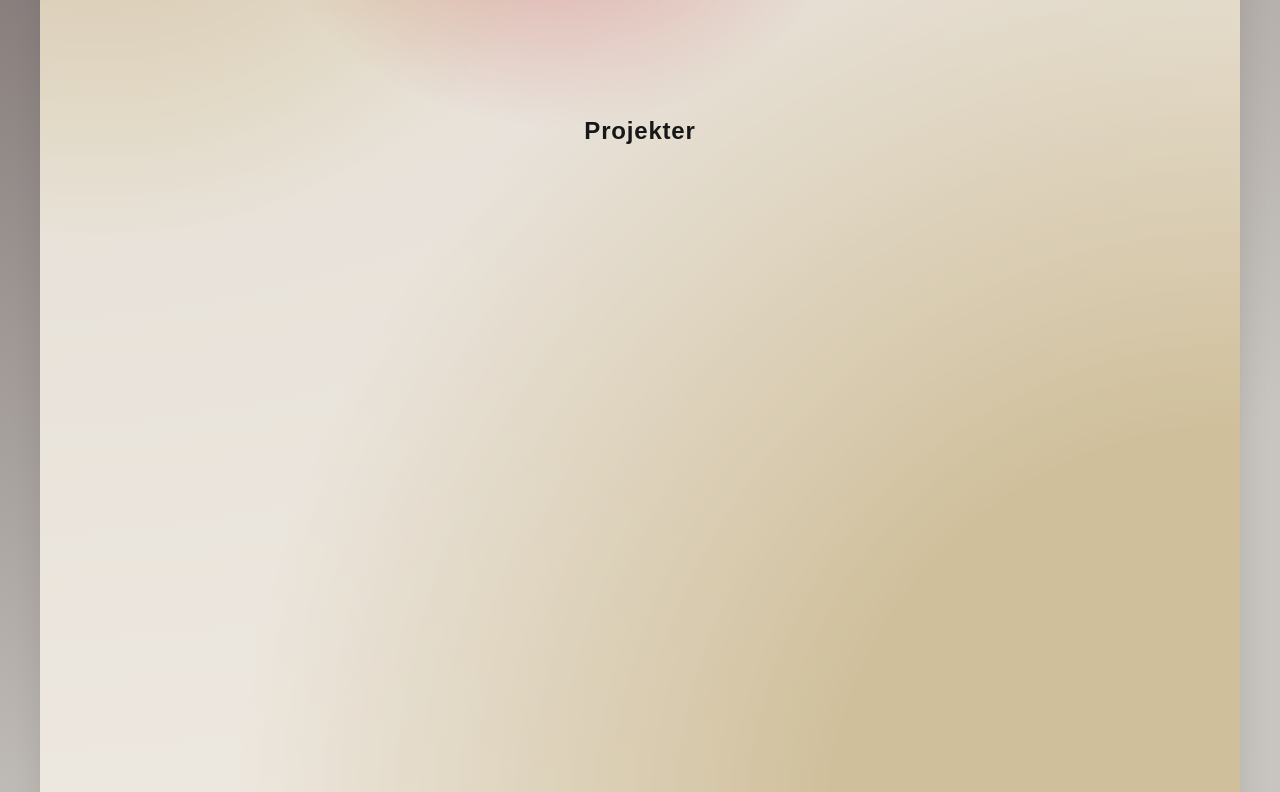
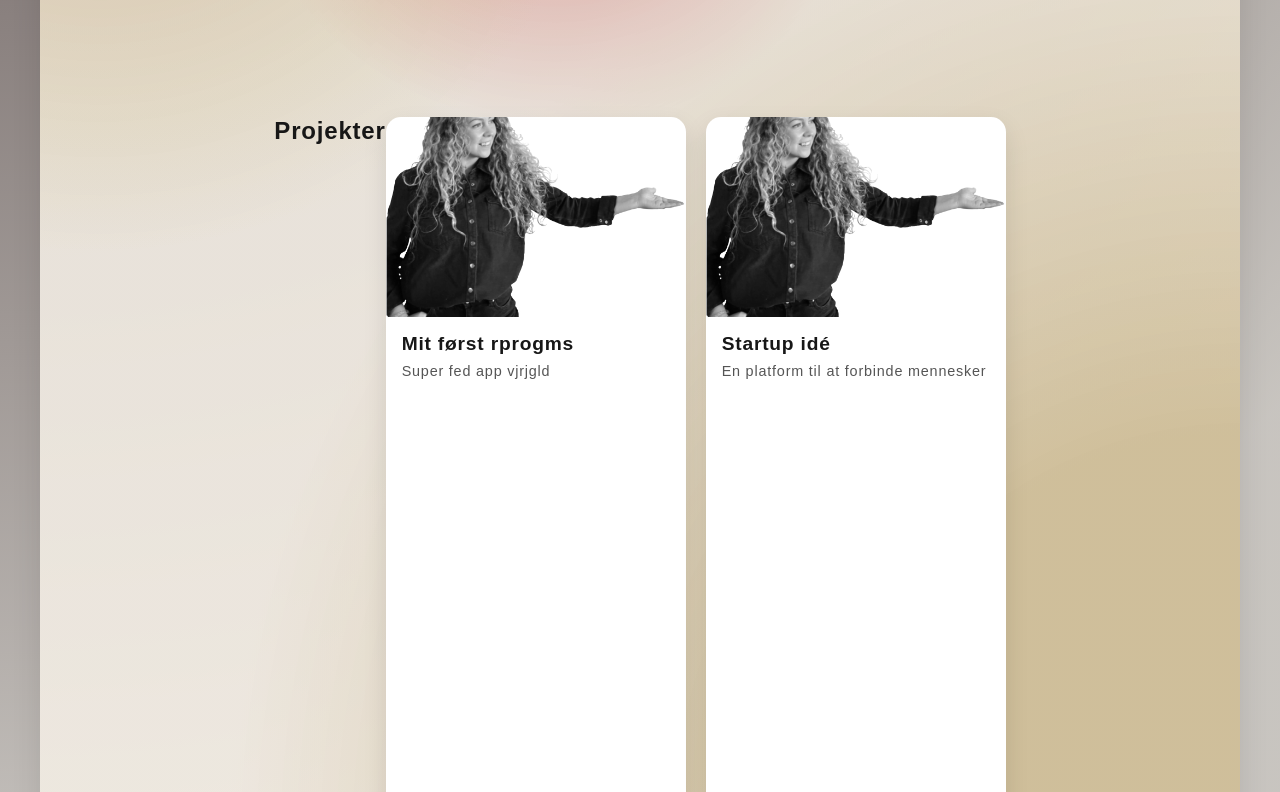
Before and after one commit to BlablaTara/DigiCV, a Next.js app: page / in a window 1280 px wide. Shown: the part 868-1660 px from the top of the page. Built offline with nearby package versions, Linux system fonts and the light colour scheme.

Commit message:
cards added

```diff
--- a/src/app/page.js
+++ b/src/app/page.js
@@ -1,5 +1,6 @@
 import Hero from "../sections/Hero.js";
 import Navbar from "../components/Navbar.js";
+import Projects from "@/sections/Projects.js";
 
 export default function Home() {
   return (
@@ -16,6 +17,7 @@ export default function Home() {
 
         <section id="projects">
           <h2>Projekter</h2>
+          <Projects />
         </section>
 
         <section id="about">
--- a/src/components/projectComponent/ProjectCard.js
+++ b/src/components/projectComponent/ProjectCard.js
@@ -1,2 +1,26 @@
 import Image from "next/image";
-import "../css/project.css";
+
+export default function ProjectCard({ title, description, image }) {
+    return (
+        <div className="project-card">
+            <div className="project-card-image">
+                <Image
+                src={image}
+                alt={title}
+                width={300}
+                height={200}
+                sizes="100vw"
+                style={{
+                    width: "100%",
+                    height: "200px",
+                    objectFit: "cover"
+                }}
+                />
+            </div>
+            <div className="project-card-content">
+                <h3>{title}</h3>
+                <p>{description}</p>
+            </div>
+        </div>
+    );
+}
--- a/src/css/project.css
+++ b/src/css/project.css
@@ -0,0 +1,39 @@
+.project-card {
+  min-width: 300px;
+  max-width: 300px;
+
+  background: white;
+  border-radius: 15px;
+  overflow: hidden;
+
+  box-shadow: 0 10px 25px rgba(0,0,0,0.1);
+  transition: transform 0.2s ease, box-shadow 0.2s ease;
+
+  cursor: pointer;
+}
+
+.project-card:hover {
+  transform: translateY(-5px);
+  box-shadow: 0 15px 35px rgba(0,0,0,0.15);
+}
+
+.project-card-image {
+  width: 100%;
+  height: 200px;
+  overflow: hidden;
+}
+
+.project-card-content {
+  padding: 1rem;
+  text-align: left;
+}
+
+.project-card-content h3 {
+  margin-bottom: 0.5rem;
+  font-size: 1.2rem;
+}
+
+.project-card-content p {
+  font-size: 0.9rem;
+  color: #555;
+}
--- a/src/sections/Projects.js
+++ b/src/sections/Projects.js
@@ -0,0 +1,20 @@
+import ProjectCard from "@/components/projectComponent/ProjectCard";
+import "../css/project.css";
+
+export default function Projects() {
+    return (
+        <div style={{ display: "flex", gap: "20px" }}>
+            <ProjectCard
+                title="Mit først rprogms"
+                description="Super fed app vjrjgld"
+                image="/lala.png"
+            />
+
+            <ProjectCard
+                title="Startup idé"
+                description="En platform til at forbinde mennesker"
+                image="/lala.png"
+            />
+        </div>
+    );
+}
```
